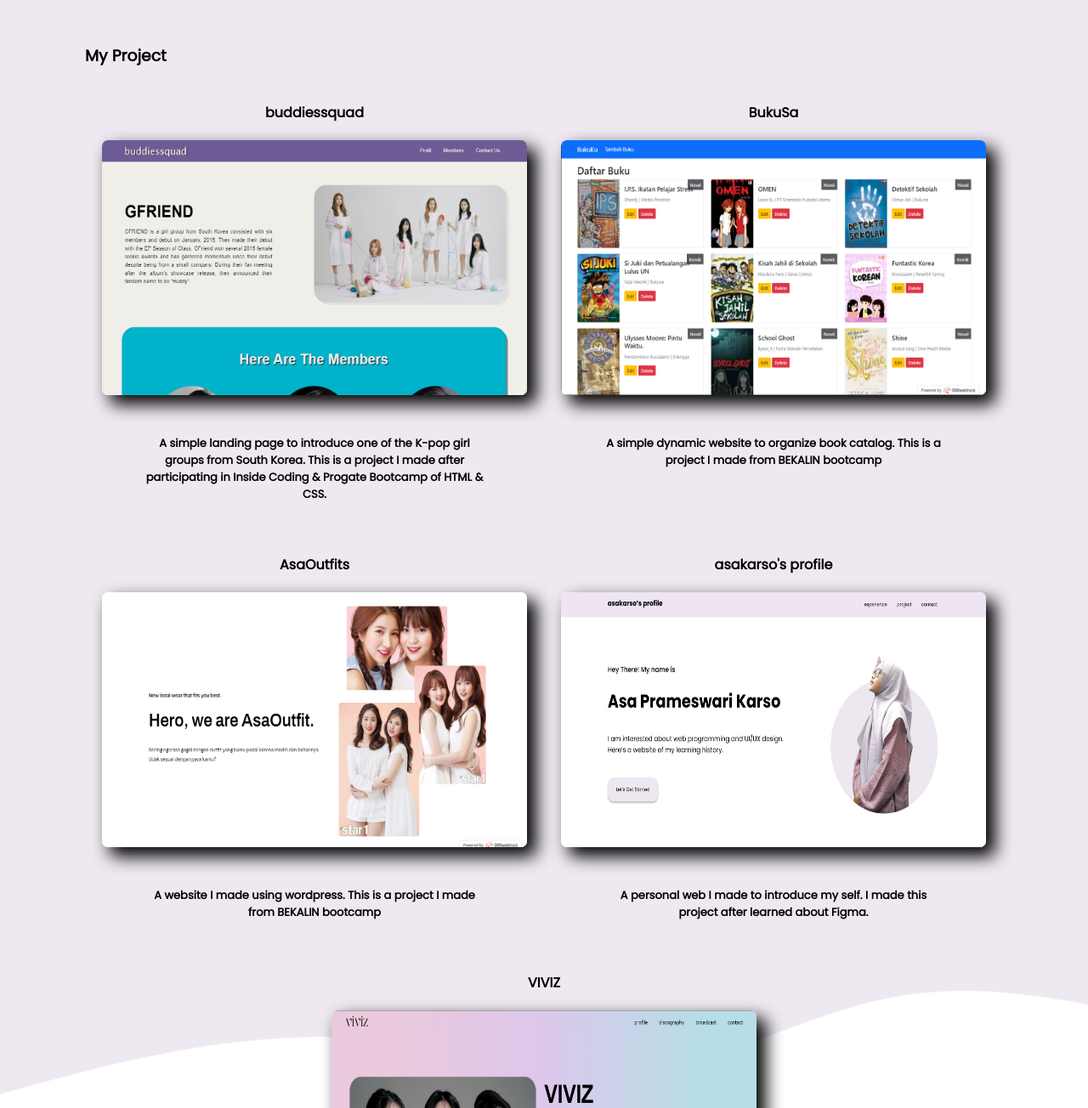
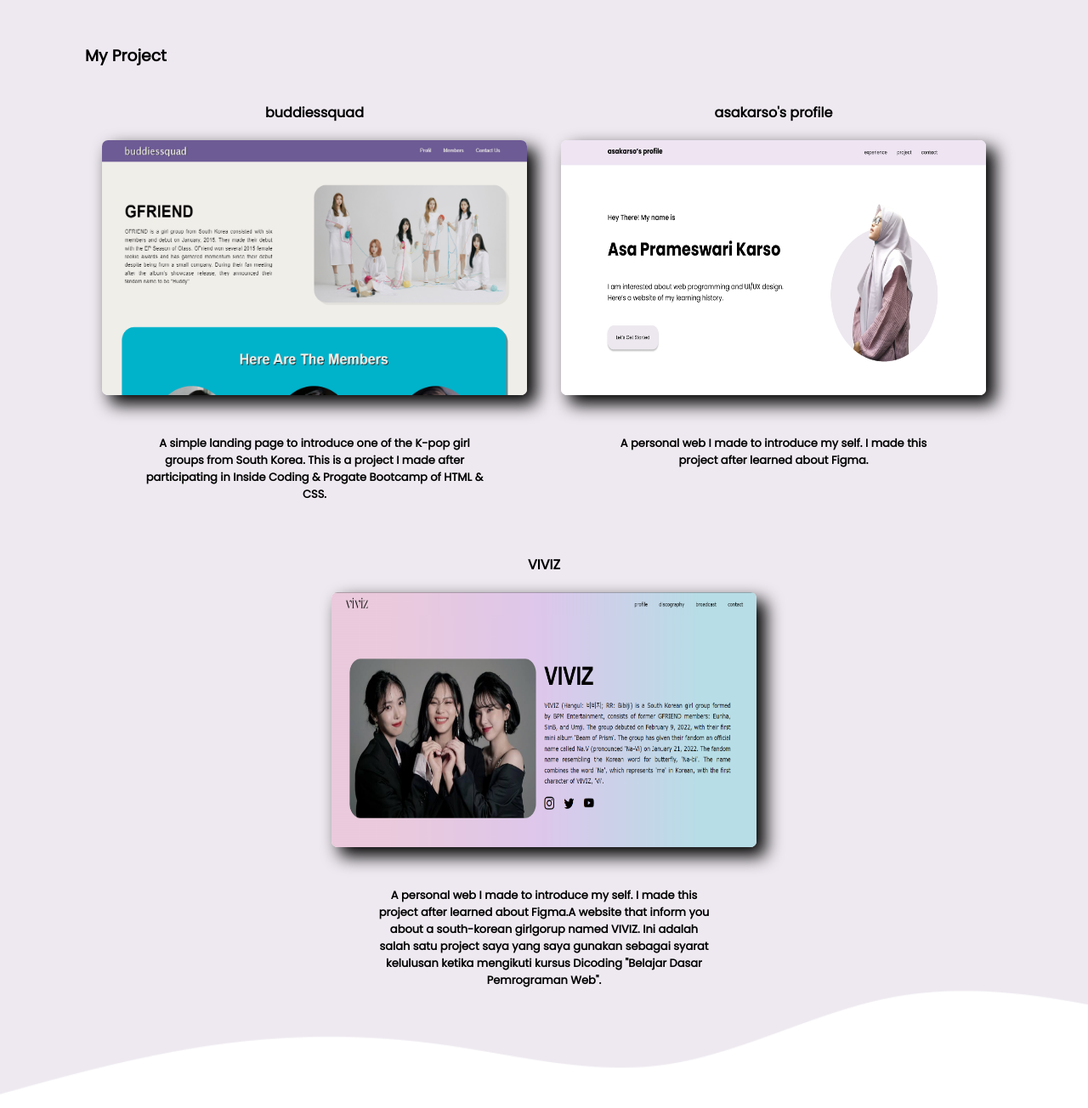
Before and after one commit to asakarso/asakarso-s-profile, a plain HTML site: page index.html in a window 1280 px wide. Shown: the part 1360-2664 px from the top of the page at 85% size. Drawn offline with Linux system fonts and the light colour scheme.

Commit message:
Update index.html

```diff
--- a/index.html
+++ b/index.html
@@ -108,26 +108,6 @@
                     </div>
 
                     <div class="projects">
-                        <h4>BukuSa</h4>
-                        <div class="project">
-                            <a href="https://bukusa.000webhostapp.com/" target="blank">
-                                <img src="img/project/bukusa.png" alt="">
-                            </a>
-                        </div>
-                        <p>A simple dynamic website to organize book catalog. This is a project I made from BEKALIN bootcamp</p>
-                    </div>
-
-                    <div class="projects">
-                        <h4>AsaOutfits</h4>
-                        <div class="project">
-                            <a href="https://asaoutfits.000webhostapp.com/" target="blank">
-                                <img src="img/project/asaoutfits.png" alt="AsaOutfits">
-                            </a>
-                        </div>
-                        <p>A website I made using wordpress. This is a project I made from BEKALIN bootcamp</p>
-                    </div>
-
-                    <div class="projects">
                         <h4>asakarso's profile</h4>
                         <div class="project">
                             <a href="index.html" target="blank">
```
